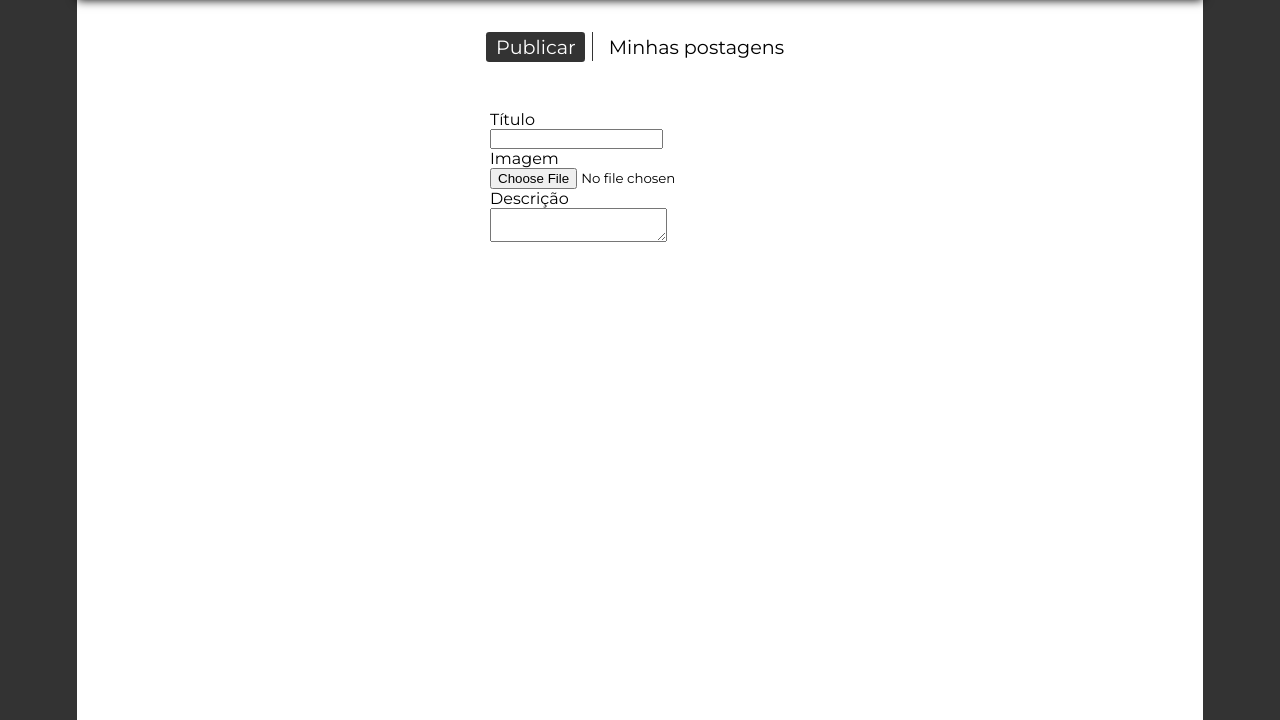
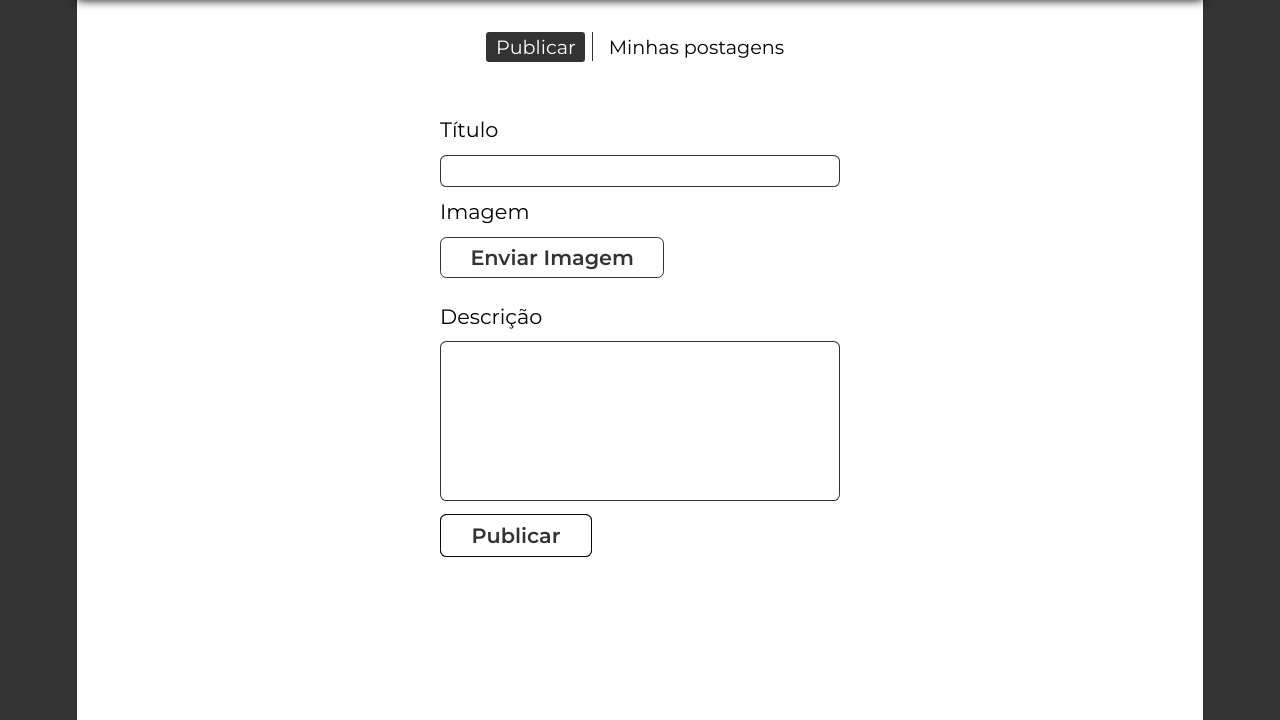
Before and after one commit to araujorafael9201/rabisco-galeria, a PHP site: page /profile.html in a window 1280 px wide. Shown: the part 80-800 px from the top of the page. Run offline with PHP 8.4, Linux system fonts and the light colour scheme; some libraries are stand-ins or nearby versions; some web fonts are replaced.

Commit message:
publish tab

```diff
--- a/css/profile.css
+++ b/css/profile.css
@@ -62,6 +62,8 @@ main input#publications:checked
 main .tab {
     display: none;
 }
+
+/*** PUBLISH TAB ***/
 main input#publish:checked
   ~ #publish {
     display: block;
@@ -70,7 +72,63 @@ main input#publications:checked
   ~ #publications {
     display: block;
 }
+main .tab form {
+    width: 25rem;
+    display: flex;
+    flex-direction: column;
+}
+main .tab form p {
+    font-size: 1.3rem;
+}
+main .tab form.publish > * {
+    margin: 0.4rem 0;
+}
+main .tab form.publish input{
+    width: 100%;
+    height: 2rem;
+    padding: 0.6rem;
+    border-radius: 0.4rem;
+    border: 1px solid var(--primary-color);
+}
+main .tab form.publish textarea{
+    width: 100%;
+    padding: 0.6rem;
+    resize: none;
+    height: 10rem;
+    border-radius: 0.4rem;
+    border: 1px solid var(--primary-color);
+}
+main .tab form.publish label[for="sendImage"],
+main .tab form.publish input[type="submit"] {
+    width: max-content;
+    height: min-content;
+    color: var(--primary-color);
+    font-size: 1.3rem;
+    font-weight: 600;
+    cursor: pointer;
+    text-align: center;
+    outline: 0.0625rem solid var(--primary-color);
+    outline-offset: -0.0625rem;
+    padding: 0.5rem 1.9rem;
+    border-radius: 0.4rem;
+    transition: 200ms;
+    background-color: var(--secondary-color);
+}
+main .tab form.publish label[for="sendImage"]:hover {
+    color: var(--secondary-color);
+    background-color: var(--primary-color);
+    border: none;
+}
+main .tab form.publish #imageName {
+    color: green;
+}
 
+/*** PUBLICATIONS TAB ***/
+
+/*** UTILITY CLASSES ***/
+.hide {
+    display: none;
+}
 .vl {
     height: 1.8rem;
     border-left: 1px solid var(--primary-color);
--- /dev/null
+++ b/js/profile.js
@@ -0,0 +1,8 @@
+const imageTag = document.querySelector('label[for="sendImage"]')
+const imageInput = document.querySelector("#sendImage")
+const imageSpan = document.querySelector("#imageName")
+
+imageInput.addEventListener("change", () => {
+    let imageFile = imageInput.files[0]
+    imageSpan.innerText = `Imagem: ${imageFile.name}`
+})
--- a/profile.html
+++ b/profile.html
@@ -11,6 +11,9 @@
 
     <!-- HEADER STYLE -->
     <link rel="stylesheet" href="css/header.css">
+
+    <!-- PROFILE SCRIPT -->
+    <script src="js/profile.js" defer></script>
 </head>
 <body>
 
@@ -49,22 +52,30 @@
     <!-- ACTUAL TABS -->
     <div class="tab" id="publish">
         <form action="" class="publish">
-            <div class="row">
-                <p>Título</p>
-                <input type="text" name="title">
-            </div>
-            <div class="row">
-                <p>Imagem</p>
-                <input type="file" accept="image/*">
-            </div>
-            <div class="row">
-                <p>Descrição</p>
-                <textarea name="description"></textarea>
-            </div>
+            <p>Título</p>
+            <input type="text" name="title">
+            <p>Imagem</p>
+            <label for="sendImage">Enviar Imagem</label>
+            <span id="imageName"></span>
+            <input type="file" accept="image/*" id="sendImage" class="hide">
+            <p>Descrição</p>
+            <textarea name="description"></textarea>
+            <input type="submit" value="Publicar">
         </form>
     </div>
+
     <div class="tab" id="publications">
-        Postagem
+        <div class="posts">
+            <div class="post">
+                <img src="https://via.placeholder.com/160x130" alt="">
+                <div class="info">
+                    <h3 class="title"></h3>
+                    <div class="date"></div>
+                    <div class="author"></div>
+                    <p class="description"></p>
+                </div>
+            </div>
+        </div>
     </div>
 </main>
 
```
